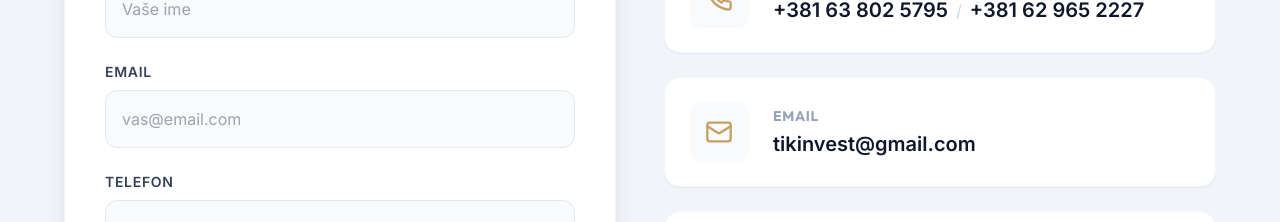
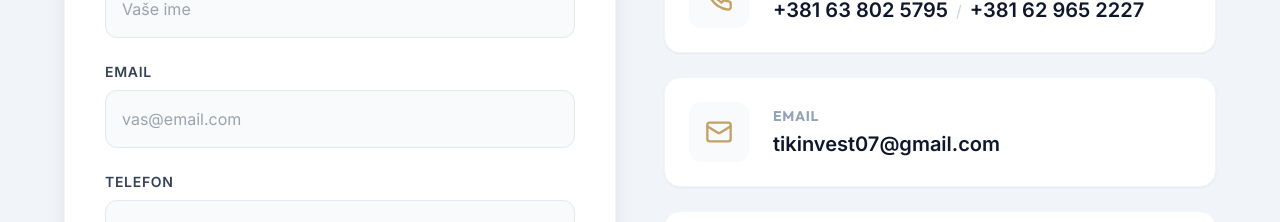
Before and after one commit to Bratislav1203/tikInvest, a React (Vite) app: page / in a window 1280 px wide. Shown: the part 6720-6942 px from the top of the page. Built offline with nearby package versions, Linux system fonts and the light colour scheme.

Commit message:
email changed

```diff
--- a/src/components/Contact.tsx
+++ b/src/components/Contact.tsx
@@ -184,7 +184,7 @@ export default function Contact() {
               <div className="space-y-6">
                 {[
                   { icon: Phone, title: 'Telefon', value: 'primary', link: 'tel:+381638025795' },
-                  { icon: Mail, title: 'Email', value: 'tikinvest@gmail.com', link: 'mailto:tikinvest@gmail.com' },
+                  { icon: Mail, title: 'Email', value: 'tikinvest07@gmail.com', link: 'mailto:tikinvest07@gmail.com' },
                   { icon: MapPin, title: 'Lokacija', value: 'Raška, Srbija', link: '#location' }
                 ].map((item, index) => (
                   <div key={index} className="flex items-center gap-6 p-6 bg-white rounded-2xl shadow-sm border border-slate-100 hover:shadow-md transition-shadow group">
```
